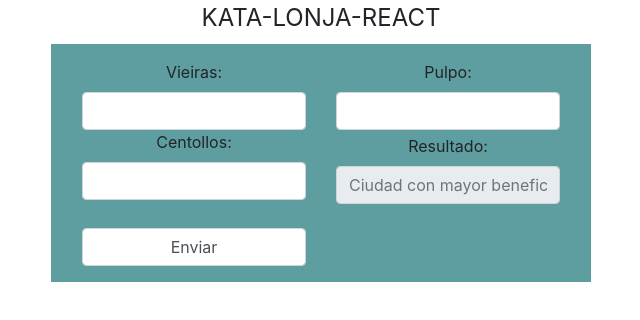
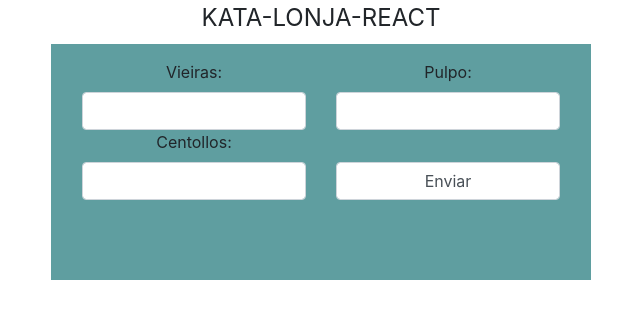
Before and after one commit to KevinTomasKlein/Kata-Lonja-React, a React (Create React App) app in the folder my-app/: page / in a window 1280 px wide. Shown: the top 320 px of the page, without its empty margins (319-959 px from the left). Built offline with nearby package versions, Linux system fonts and the light colour scheme.

Commit message:
Cambio en el formato del resultado

```diff
--- a/my-app/src/FormularioPeso.tsx
+++ b/my-app/src/FormularioPeso.tsx
@@ -84,26 +84,38 @@ function FormularioPeso(): any {
         });
       });
     }
-
+    // @ts-ignore: Object is possibly 'null'.
     function ciudadConMayorBeneficio() {
       if (Madrid > Barcelona && Madrid > Lisboa) {
-        event.target.resultado.value = "Madrid";
+        // @ts-ignore: Object is possibly 'null'.
+        document.getElementById("texto").innerHTML = "Madrid";
       } else if (Barcelona > Lisboa) {
-        event.target.resultado.value = "Barcelona";
+        // @ts-ignore: Object is possibly 'null'.
+        document.getElementById("texto").innerHTML = "Barcelona";
       } else {
-        event.target.resultado.value = "Lisboa";
+        // @ts-ignore: Object is possibly 'null'.
+        document.getElementById("texto").innerHTML = "Lisboa";
       }
     }
     if (PESO_VIEIRAS <= 0 || PESO_PULPOS <= 0 || PESO_CENTOLLOS <= 0) {
-      alert("El valor no puede ser negativo o 0!!!!!");
+      // @ts-ignore: Object is possibly 'null'.
+      document.getElementById("texto").innerHTML =
+        "El valor no puede ser negativo !!!!!";
+    } else if (
+      isNaN(PESO_VIEIRAS) ||
+      isNaN(PESO_PULPOS) ||
+      isNaN(PESO_CENTOLLOS)
+    ) {
+      // @ts-ignore: Object is possibly 'null'.
+      document.getElementById("texto").innerHTML =
+        "El valor no puede ser nulo!!!!!";
     } else if (
       PESO_CENTOLLOS + PESO_PULPOS + PESO_VIEIRAS >
       CARGA_MAX_FURGONETA
     ) {
-      alert("La suma del pescado a cargar no puede superar los 200Kg!");
-      event.target.elements.vieirasInput.value = 0;
-      event.target.elements.pulpoInput.value = 0;
-      event.target.elements.centollosInput.value = 0;
+      // @ts-ignore: Object is possibly 'null'.
+      document.getElementById("texto").innerHTML =
+        "La suma del pescado a cargar no puede superar los 200Kg!";
     } else {
       ciudadConMayorBeneficio();
     }
@@ -145,20 +157,7 @@ function FormularioPeso(): any {
                 className="form-control"
               ></input>
             </div>
-            <div className="col-md-6">
-              <label htmlFor="resultado" className="form-label mt-1">
-                Resultado:
-              </label>
-              <input
-                className="form-control"
-                type="text"
-                placeholder="Ciudad con mayor beneficio..."
-                aria-label="ciudad con mayor beneficio..."
-                readOnly
-                id="resultado"
-              ></input>
-            </div>
-            <div className="col-md-6 ">
+            <div className="col-md-6 mt-2">
               <label htmlFor="btnEnviar" className="form-label"></label>
               <input
                 type="submit"
@@ -166,6 +165,12 @@ function FormularioPeso(): any {
                 id="btnEnviar"
                 className="form-control"
               />
+            </div>
+            <div className="col-md-12 mt-5">
+              <p
+                className="text-uppercase font-weight-bold text-info bg-light"
+                id="texto"
+              ></p>
             </div>
           </fieldset>
         </form>
```
